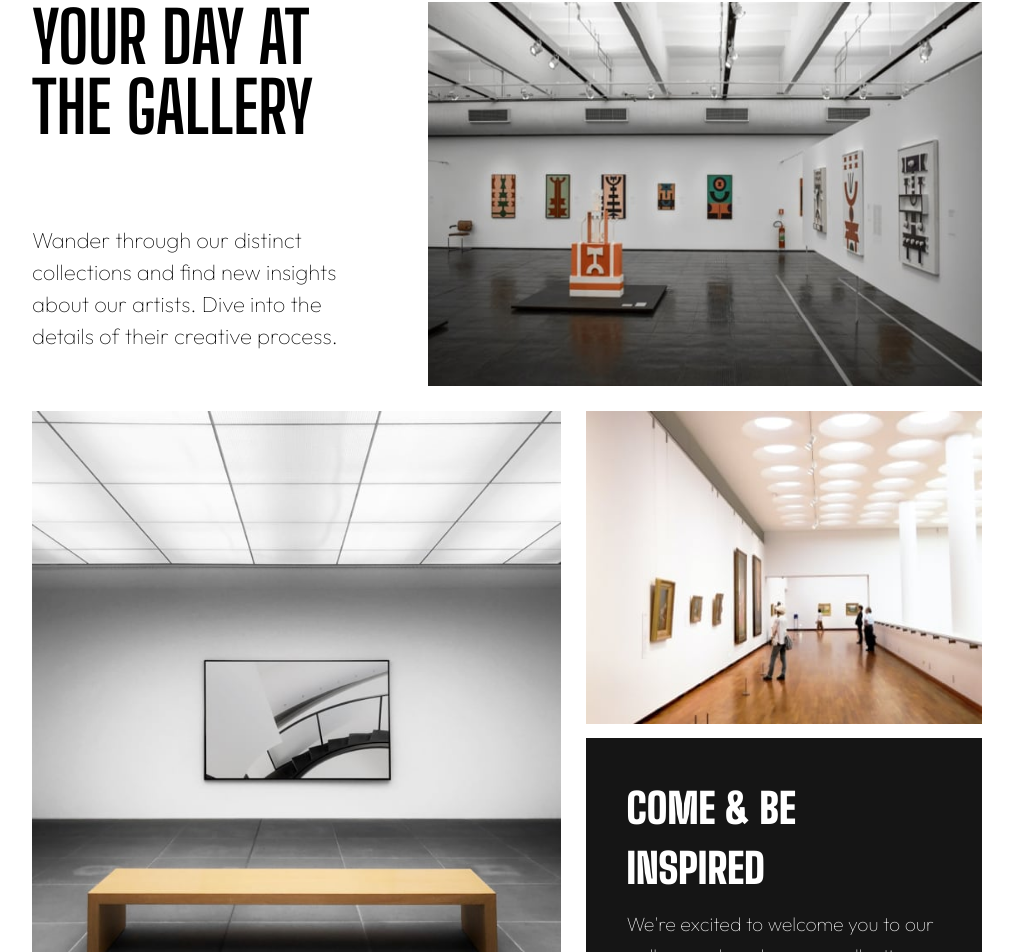
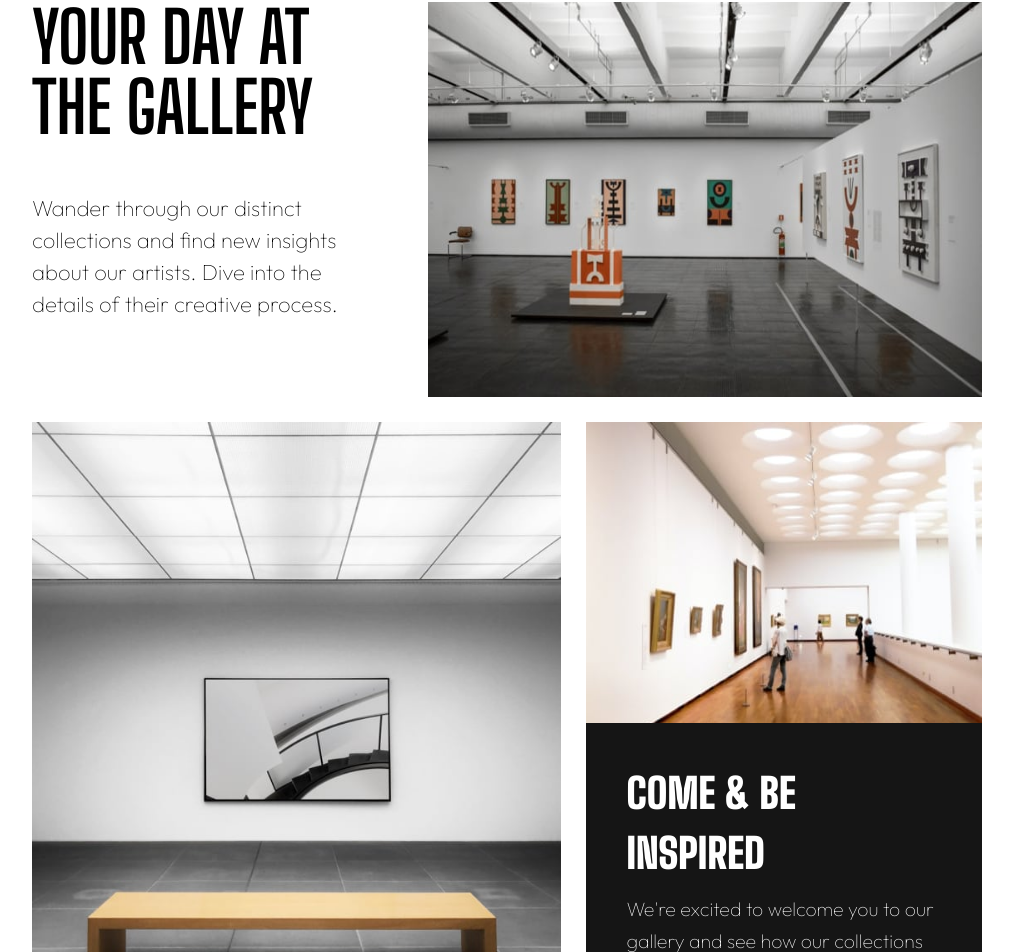
Before and after one commit to francisldn/FOM-art-gallery, a React (Create React App) app: page / in a window 1280 px wide. Shown: the part 978-1930 px from the top of the page, without its empty margins (133-1146 px from the left). Built offline with nearby package versions, Linux system fonts and the light colour scheme.

Commit message:
adjust margin for img3

```diff
--- a/src/components/day-at-gallery/daygallery.styles.css
+++ b/src/components/day-at-gallery/daygallery.styles.css
@@ -21,7 +21,6 @@
     display: flex;
     grid-row: 3/6;
     grid-column: 1/5;
-    align-self: center;
     font-family: 'Outfit';
     font-weight: 300px;
     line-height: 32px;
@@ -61,12 +60,13 @@
 .gallery-3 {
     object-fit: fill;
     width: 100%;
-    min-height: 313px;
+    height: 313px;
 }
 
 .day-text-bottom {
     grid-column: 8/-1;
-    grid-row: 10/-1;
+    grid-row: 9/-1;
+    margin-top: 3.0rem;
     background-color: var(--black-color);
     color: white;
 }
@@ -97,6 +97,10 @@
     }
     .day-text {
         grid-row: 3/6
+    }
+    .day-text-bottom {
+        grid-row: 9/-1;
+        margin-top: 4rem;
     }
     .day-text-bottom p {
         display: flex;
```
